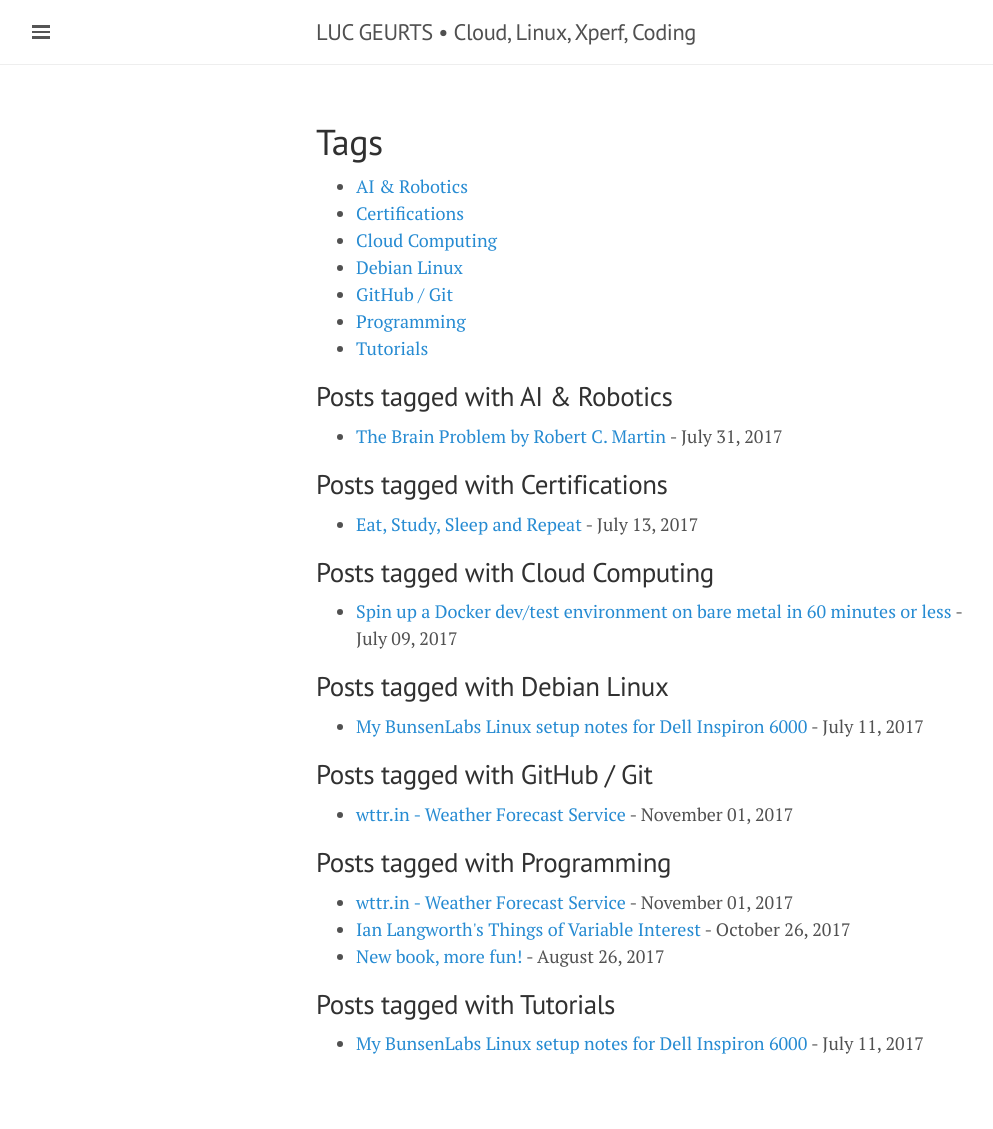
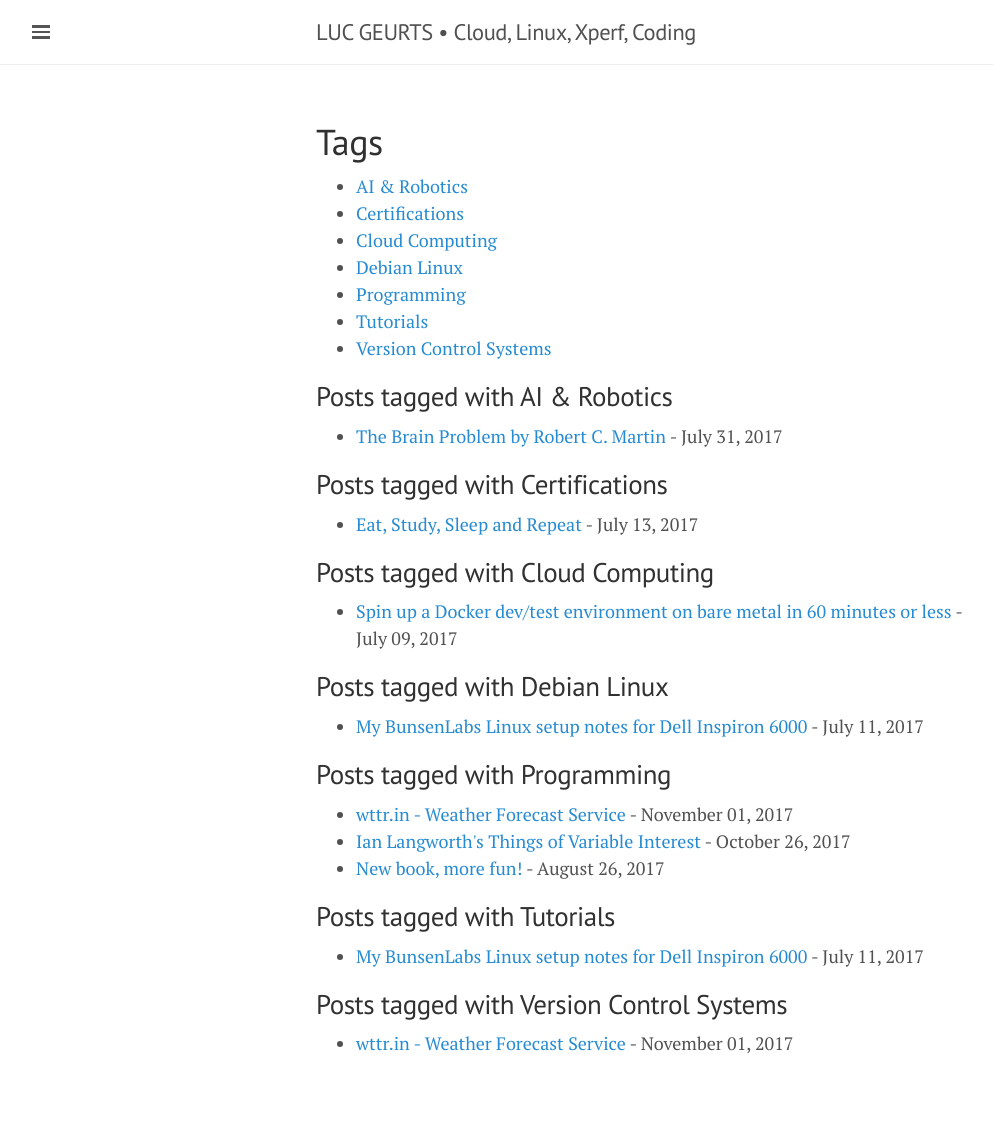
Before and after one commit to lgeurts/lgeurts.github.io, a Jekyll site: the page built from tags.html, in a window 1280 px wide. Shown: the whole page, without its empty margins (0-993 px from the left). Built offline with Jekyll 4.4.1, drawn with Linux system fonts in a browser that asks for light colours; nearby versions of some CDN libraries.

Commit message:
Update 2017-11-01-wttr.in-weather-forecast.md

```diff
--- a/_posts/2017-11-01-wttr.in-weather-forecast.md
+++ b/_posts/2017-11-01-wttr.in-weather-forecast.md
@@ -4,7 +4,7 @@ title: wttr.in - Weather Forecast Service
 read_time: true
 comments: true
 category: Open Source
-tags: [ GitHub / Git, Programming ]
+tags: [ Version Control Systems, Programming ]
 ---
 
 [wttr.in](https://github.com/chubin/wttr.in) is a ***weather forecast service*** that supports console ANSI-sequences for curl, httpie or wget; HTML for web browsers; or PNG for graphical viewers.
```
